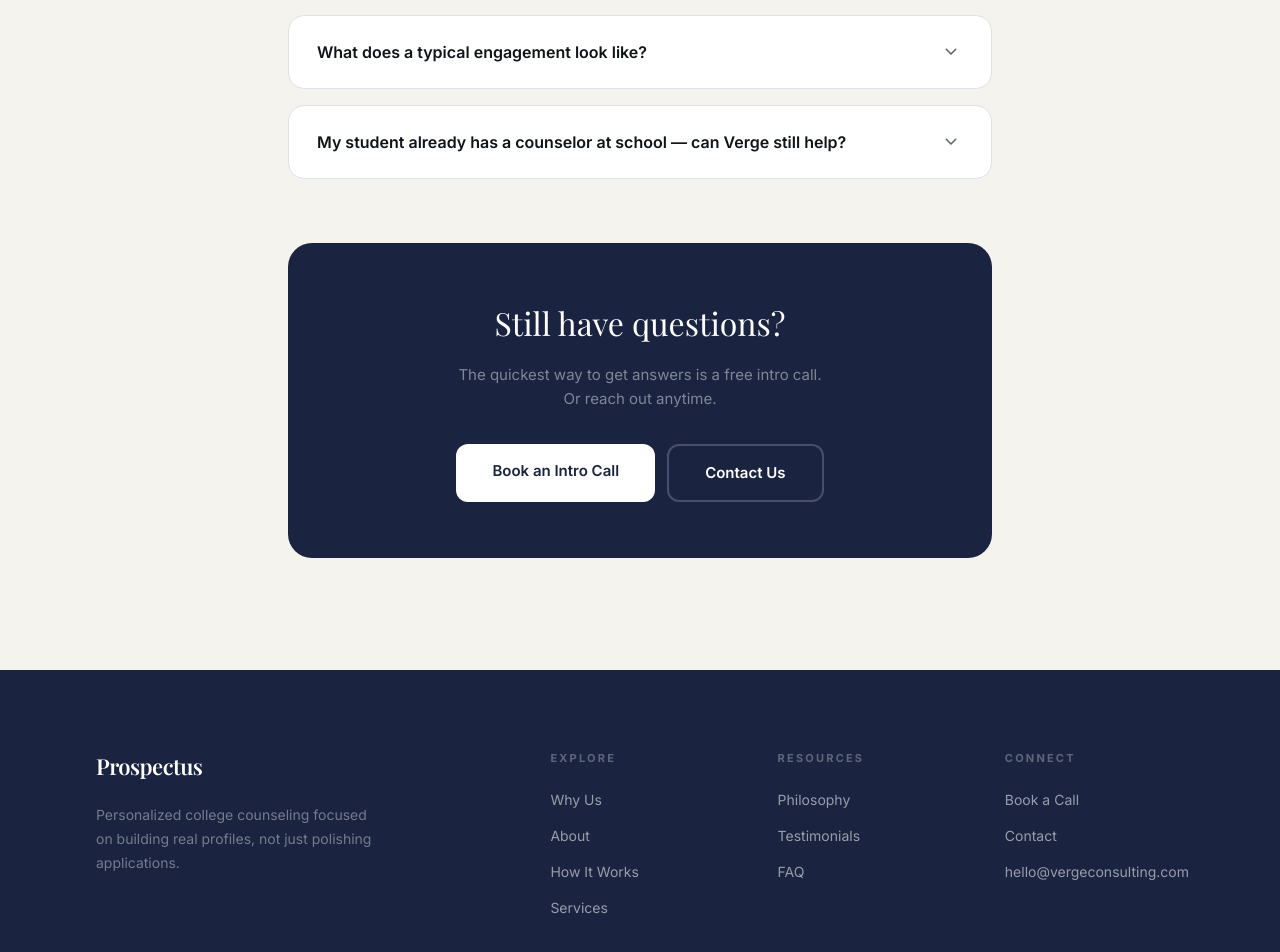
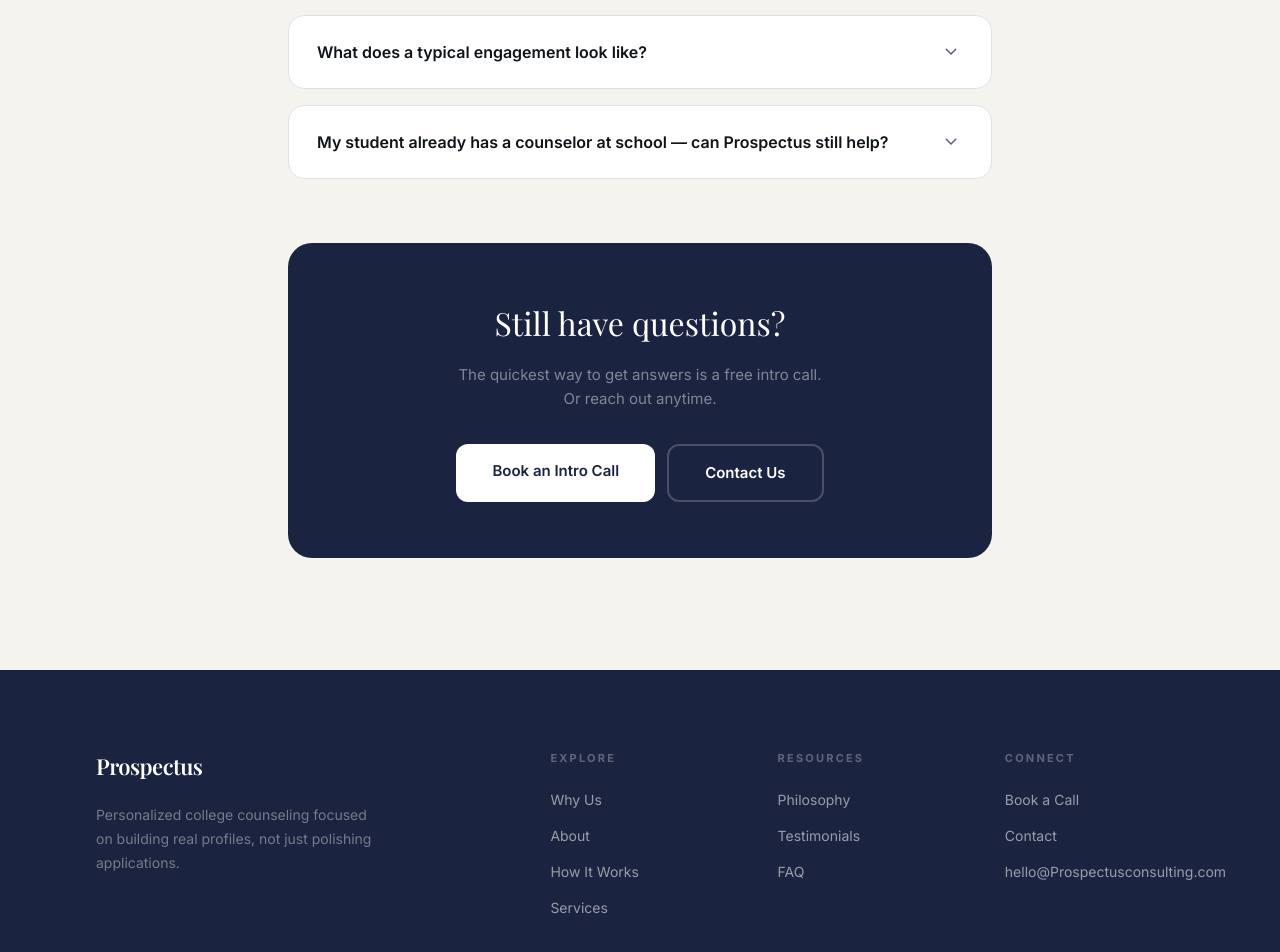
Before and after one commit to aditWorkspace/collegeprepwebsitetest, a Next.js app: page /faq in a window 1280 px wide. Shown: the part 1060-2012 px from the top of the page. Built offline with nearby package versions, Linux system fonts and the light colour scheme.

Commit message:
Update content.ts

```diff
--- a/data/content.ts
+++ b/data/content.ts
@@ -164,8 +164,8 @@ export const faqs = [
     answer: "It depends on where you are in the process. For students we work with earlier, we spend time building out the substance of your application before you ever write a word — developing projects, shaping your narrative, and figuring out what story your activities are actually telling. For students closer to senior year, the focus shifts to translating everything you've built into an application that feels cohesive and genuinely reflects who you are.",
   },
   {
-    question: "My student already has a counselor at school — can Verge still help?",
-    answer: "Yes, and honestly this is a pretty common situation. School counselors do important work, but they're often managing hundreds of students at a time, which makes the kind of deep, individualized focus we offer difficult for them to provide. Verge works alongside whatever support your student already has. We're not here to replace anyone — we just fill the gap that tends to matter most, making sure the story your student has spent years building actually comes through in their application.",
+    question: "My student already has a counselor at school — can Prospectus still help?",
+    answer: "Yes, and honestly this is a pretty common situation. School counselors do important work, but they're often managing hundreds of students at a time, which makes the kind of deep, individualized focus we offer difficult for them to provide. Prospectus works alongside whatever support your student already has. We're not here to replace anyone — we just fill the gap that tends to matter most, making sure the story your student has spent years building actually comes through in their application.",
   },
 ];
 
@@ -189,7 +189,7 @@ export const footerNav = {
     { label: "Contact", href: "/contact" },
   ],
   contact: {
-    email: "hello@vergeconsulting.com",   // REPLACE
+    email: "hello@Prospectusconsulting.com",   // REPLACE
     location: "Remote",
     instagram: "#",                        // REPLACE
     linkedin: "#",                         // REPLACE
```
